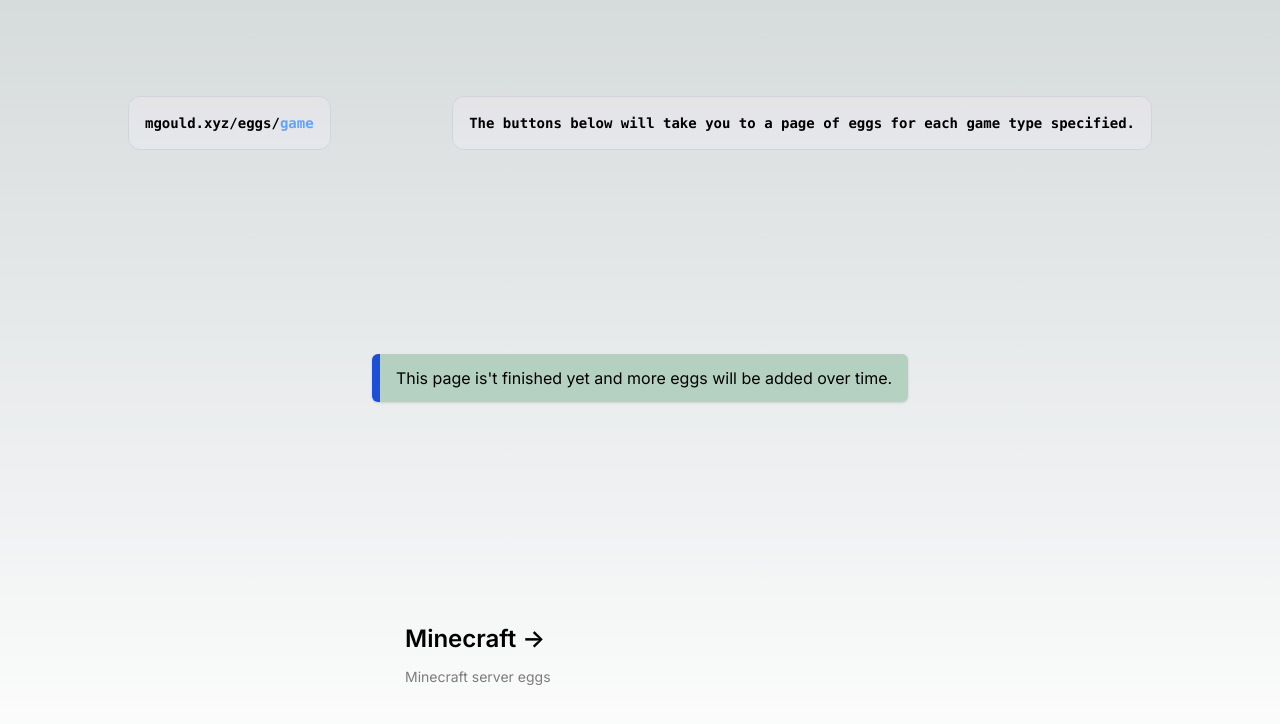
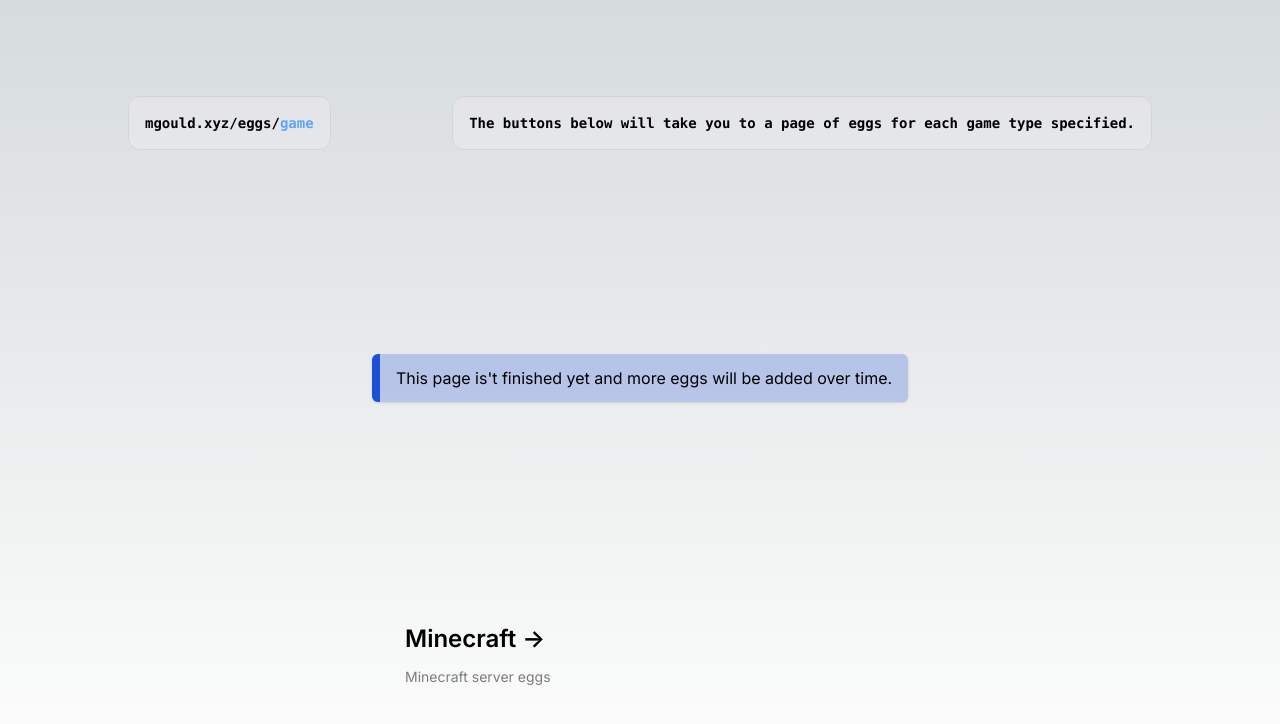
Before and after one commit to Spoopy2023/eggs.mgould.xyz, a Next.js app: page /game in a window 1280 px wide. Shown: the top 724 px of the page. Built offline with nearby package versions, Linux system fonts and the light colour scheme; what tailwindcss-animated would draw is missing.

Commit message:
Fix info alert background on lightmode

```diff
--- a/app/components/elements/alert/info/Info.js
+++ b/app/components/elements/alert/info/Info.js
@@ -2,7 +2,7 @@ import React from 'react';
 
 export default function ({ children }) {
     return (
-        <div className={'flex items-center border-l-8  rounded-md shadow px-4 py-3 dark:border-blue-500 dark:bg-blue-500/25 border-blue-700 bg-green-700/25 text-black dark:text-white text-black'}>
+        <div className={'flex items-center border-l-8  rounded-md shadow px-4 py-3 dark:border-blue-500 dark:bg-blue-500/25 border-blue-700 bg-blue-700/25 text-black dark:text-white text-black'}>
             {children}
         </div>
     );
```
